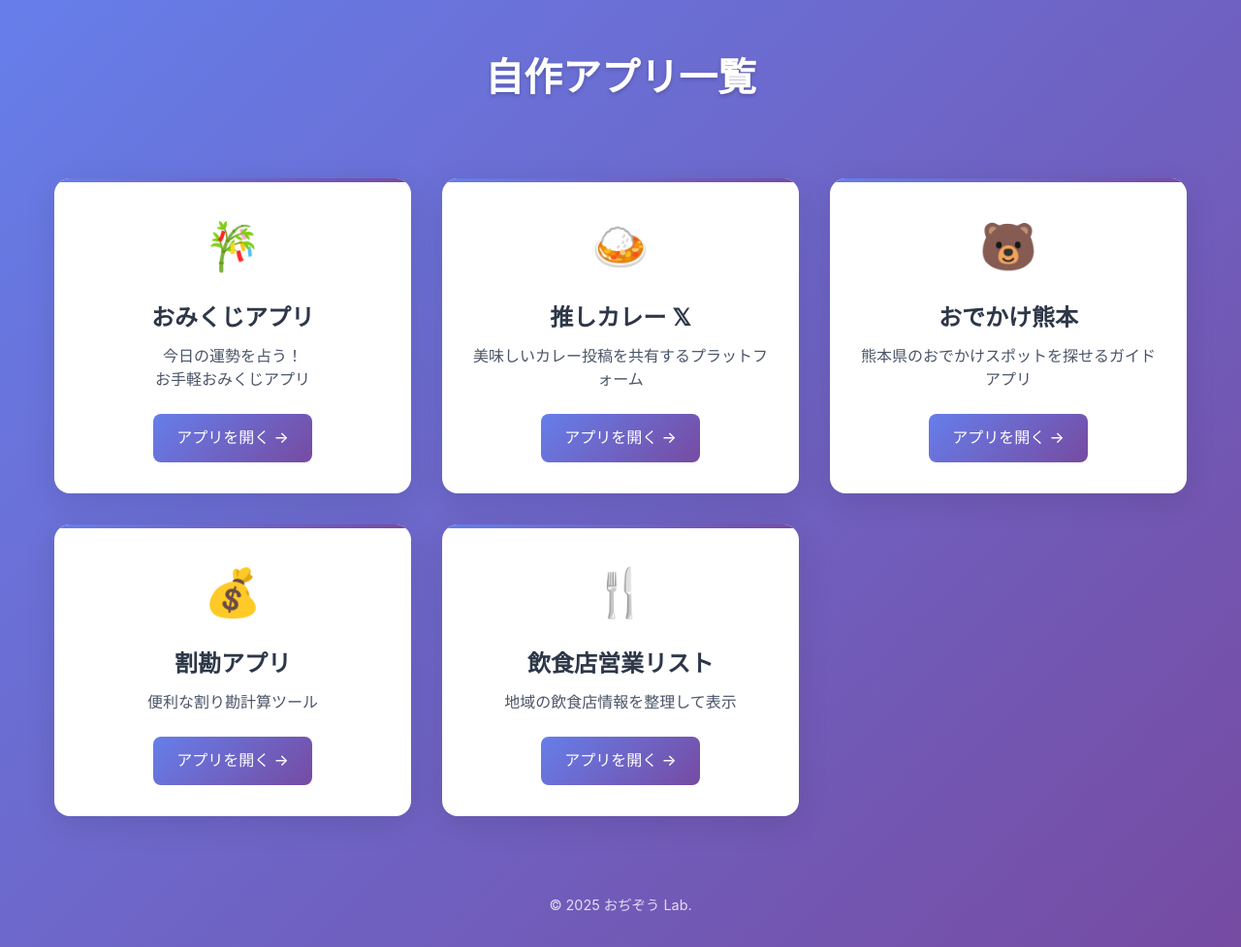
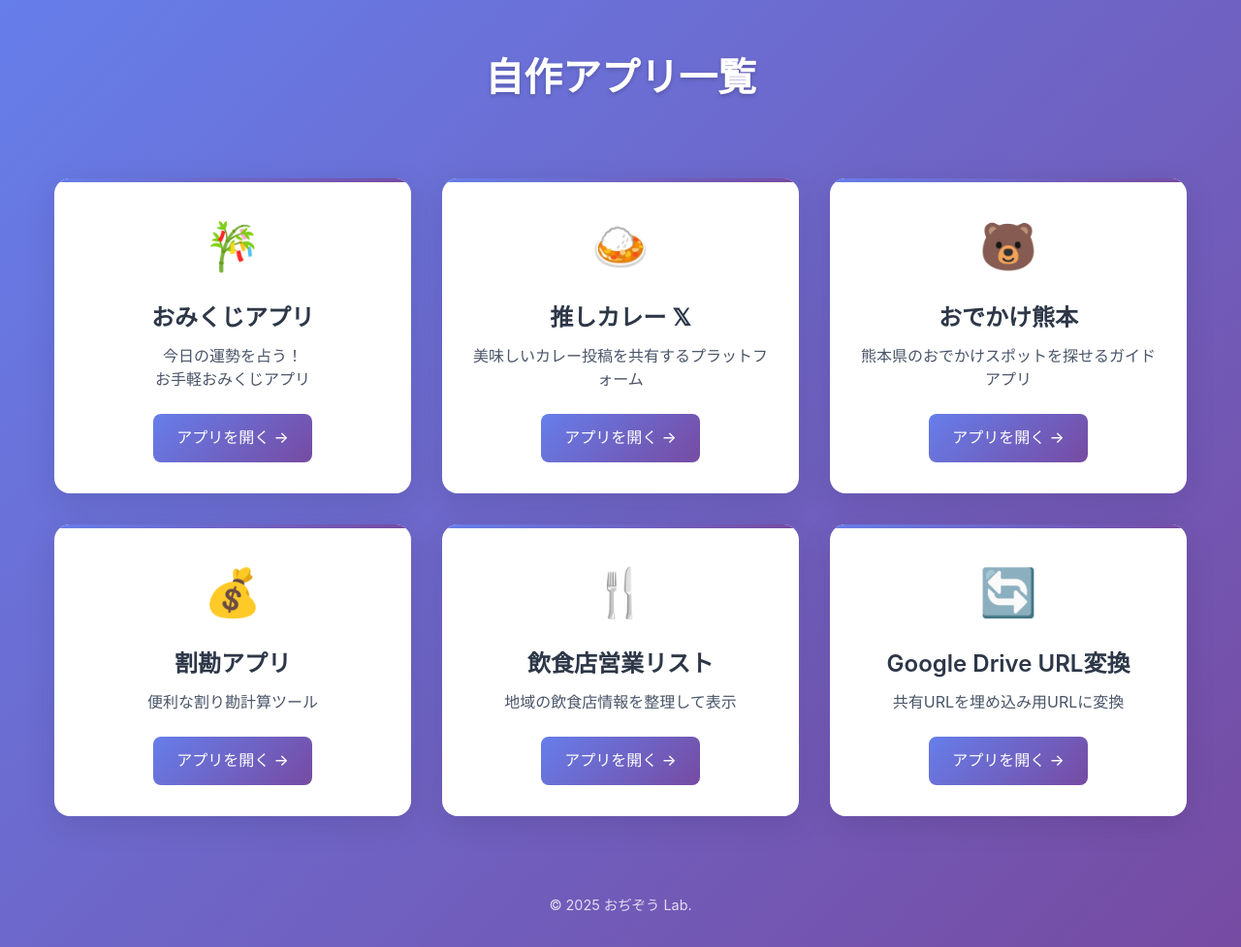
Before and after one commit to ojizou003/index, a plain HTML site: page index.html in a window 1280 px wide. Shown: the whole page at 97% size. Drawn offline with Linux system fonts and the light colour scheme.

Commit message:
add googleDrive URL変換アプリ

```diff
--- a/index.html
+++ b/index.html
@@ -57,6 +57,15 @@
                     アプリを開く →
                 </a>
             </article>
+
+            <article class="app-card">
+                <div class="app-icon">🔄️</div>
+                <h3 class="app-title">Google Drive URL変換</h3>
+                <p class="app-description">共有URLを埋め込み用URLに変換</p>
+                <a href="https://ojizou003.github.io/gdriveimg2imgurl/" target="_blank" rel="noopener noreferrer" class="app-link">
+                    アプリを開く →
+                </a>
+            </article>
         </div>
     </main>
 
```
